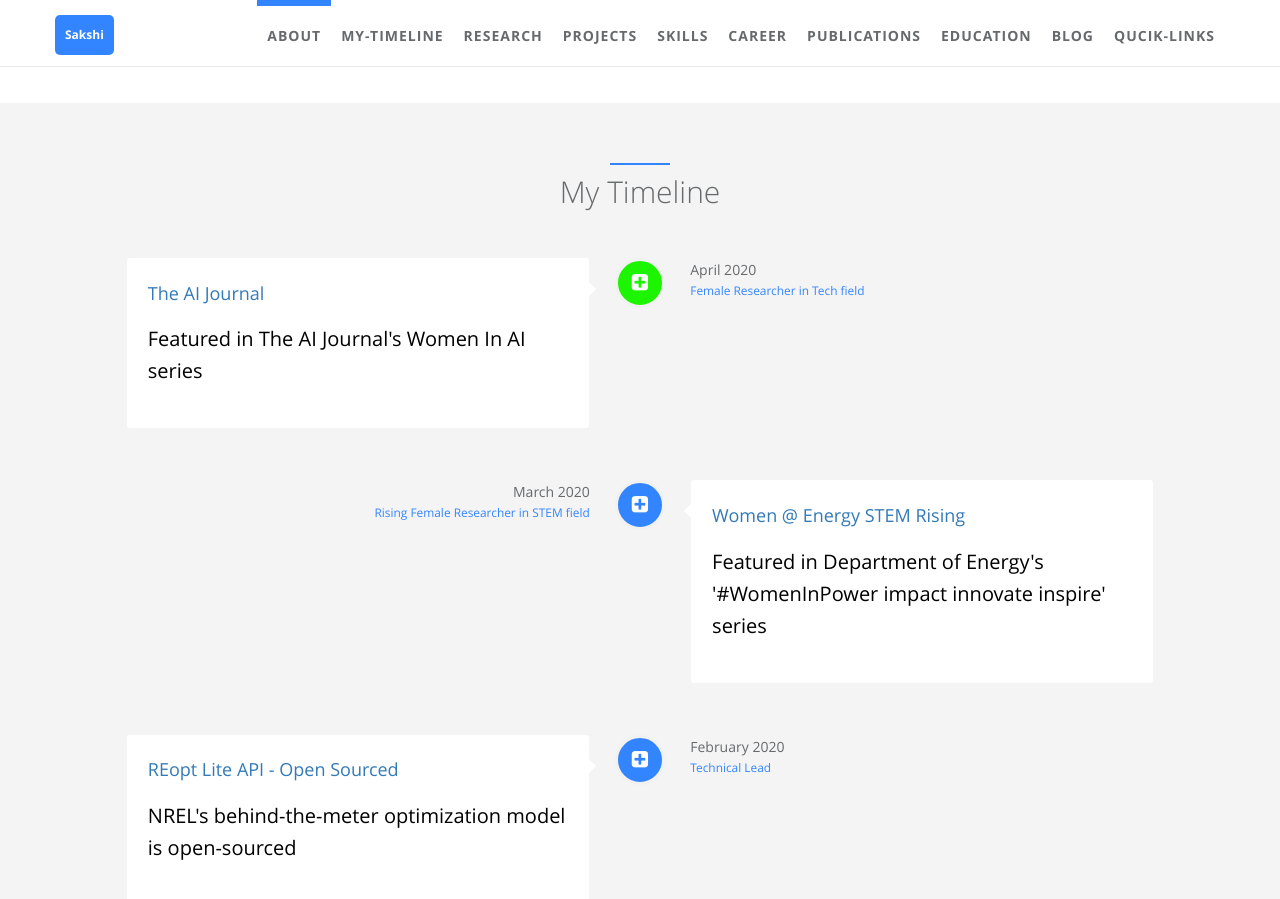
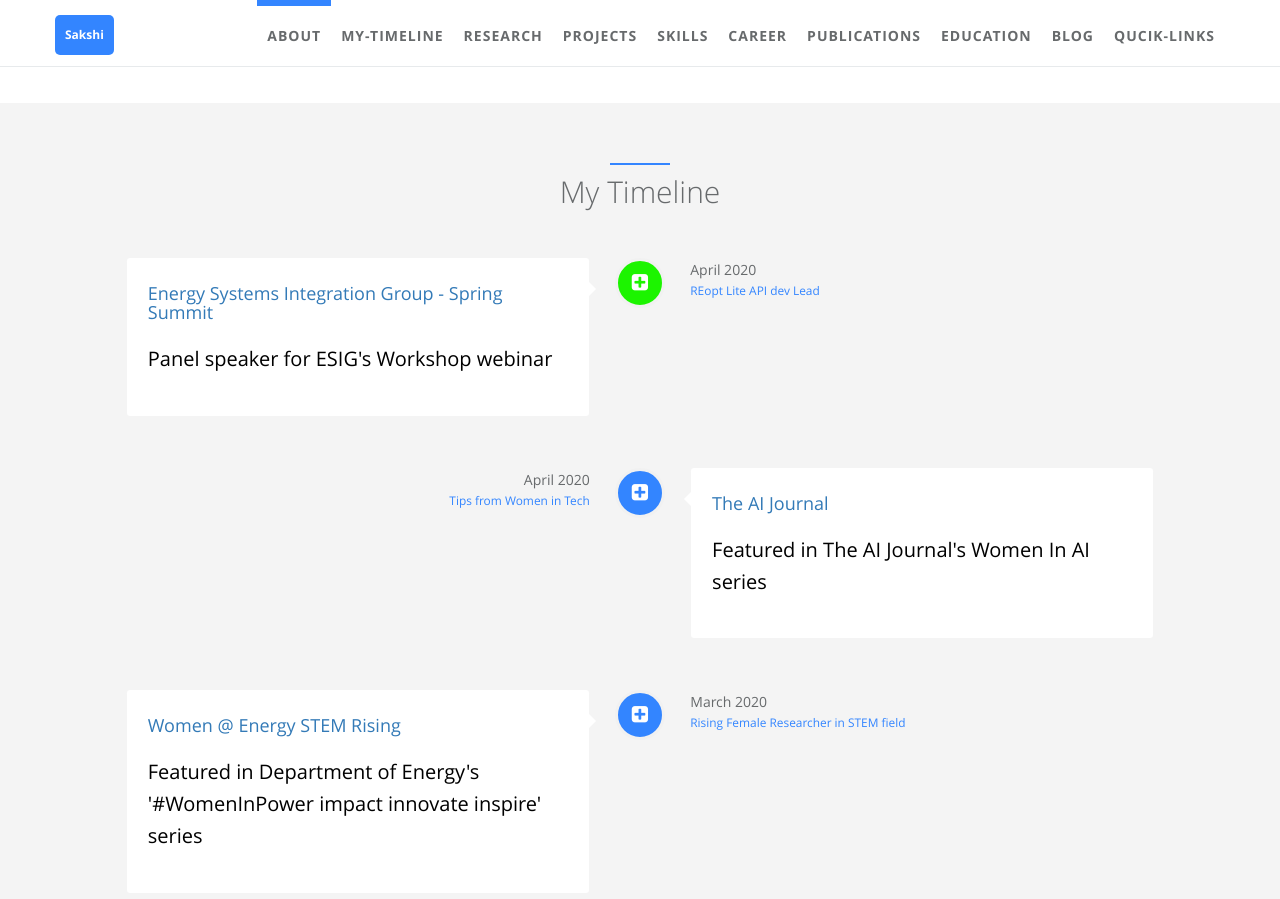
Before and after one commit to sakshi-mishra/sakshi-mishra.github.io, a Jekyll site: the page built from index.html, in a window 1280 px wide and 900 px high, scrolled down 1331 px. Built offline with Jekyll 4.4.1, drawn with Linux system fonts in a browser that asks for light colours.

Commit message:
updating timeline

```diff
--- a/_data/index/my-timeline.yml
+++ b/_data/index/my-timeline.yml
@@ -1,5 +1,21 @@
 # timeline section data
 # if you don't have language feature(language.yml is empty), ignore "i18n" items
+- name:
+    detail: Energy Systems Integration Group - Spring Summit
+    i18n: company_a
+    url: https://youtu.be/Zy-fvTGdX_M?t=3674
+  desc:
+    detail: Panel speaker for ESIG's Workshop webinar
+    i18n: company_a_desc
+  date:
+    detail: April 2020
+    i18n: company_a_date
+  job:
+    detail: REopt Lite API dev Lead
+    i18n: company_a_job
+  icon: fa-plus-square
+  present: true
+
 - name:
     detail: The AI Journal
     i18n: company_a
@@ -11,10 +27,10 @@
     detail: April 2020
     i18n: company_a_date
   job:
-    detail: Female Researcher in Tech field
+    detail: Tips from Women in Tech
     i18n: company_a_job
   icon: fa-plus-square
-  present: true
+  present: false
 
 - name:
     detail: Women @ Energy STEM Rising
```
